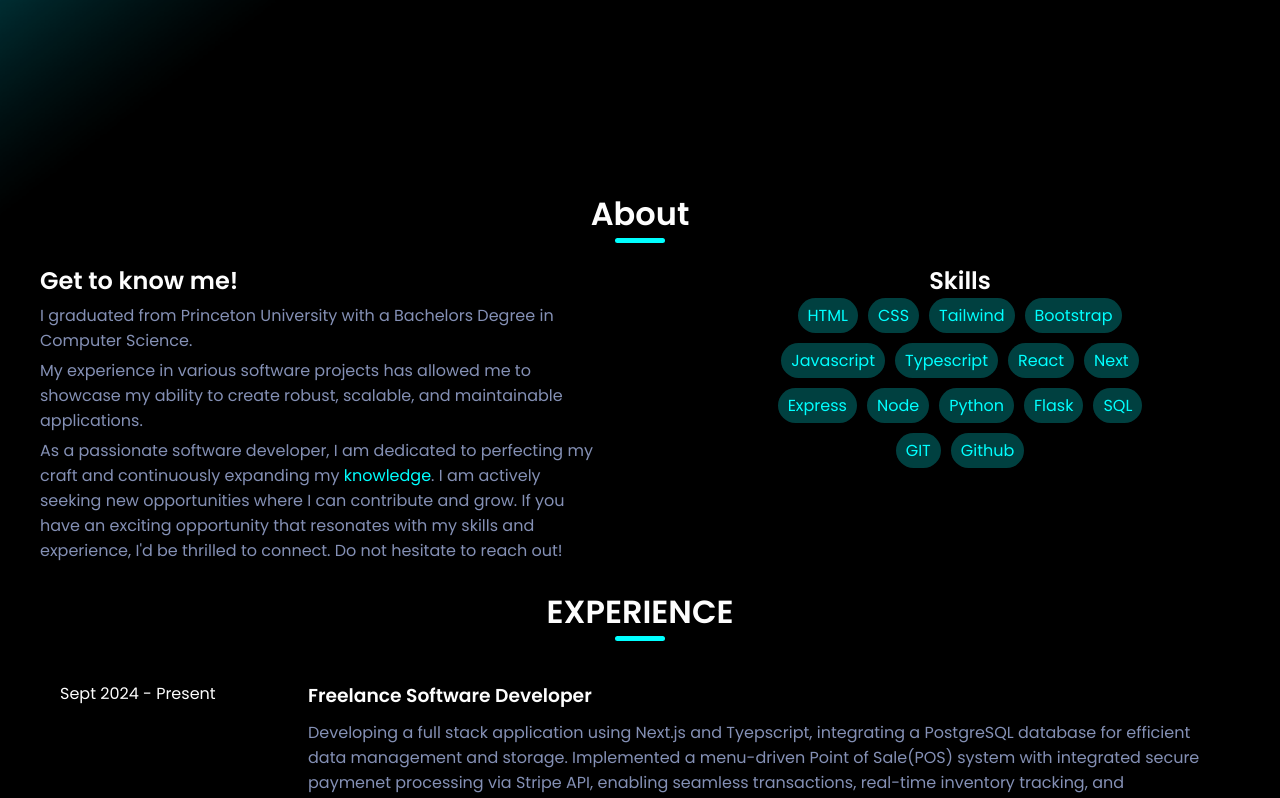
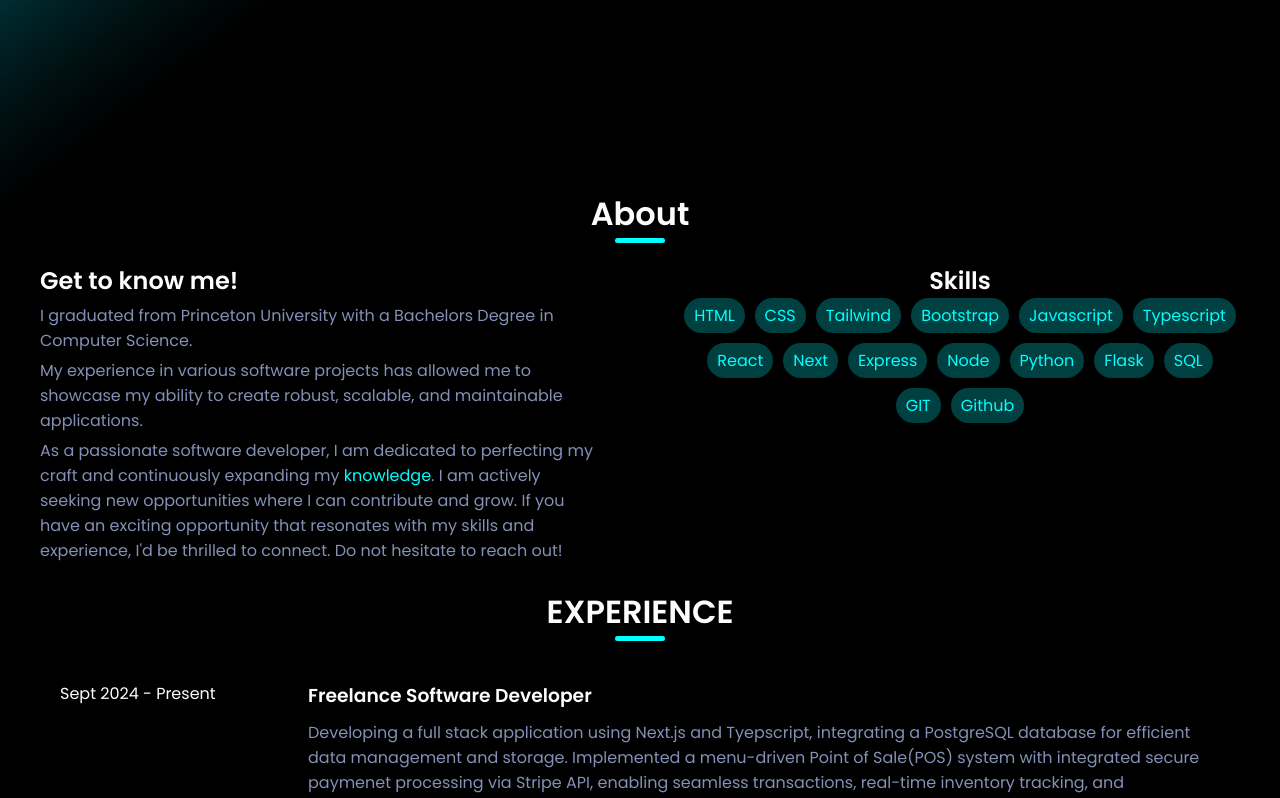
Before and after one commit to kevincas01/portfolio, a React (Create React App) app: page / in a window 1280 px wide. Shown: the part 635-1433 px from the top of the page. Built offline with nearby package versions, Linux system fonts and the light colour scheme; the HTML template or start-up script is replaced by a standard one.

Commit message:
Fix extra padding on right caused by skills

```diff
--- a/src/Styles/about.css
+++ b/src/Styles/about.css
@@ -32,7 +32,6 @@
 }
 .skills {
   display: flex;
-  width: 400px;
   flex-wrap: wrap;
   justify-content: center;
   gap: 10px;
```
